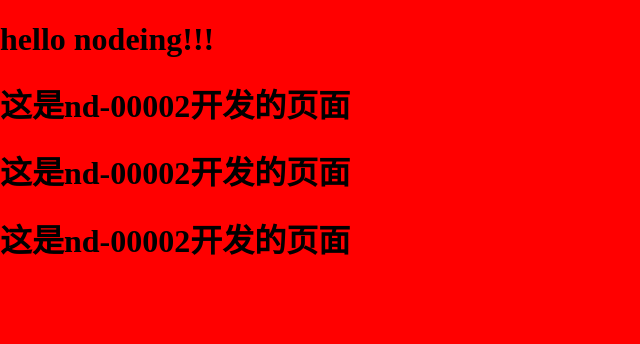
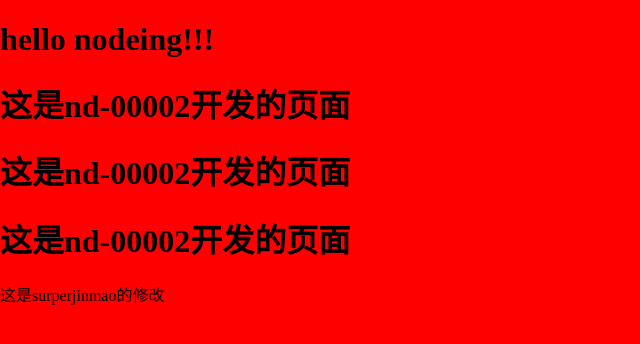
Before and after one commit to nodeing666/git-demo2, a plain HTML site: page login.html in a window 1280 px wide. Shown: the whole page, without its empty margins (0-640 px from the left). Drawn offline with Linux system fonts and the light colour scheme.

Commit message:
'修复2'

```diff
--- a/login.html
+++ b/login.html
@@ -18,5 +18,6 @@
     <h1>这是nd-00002开发的页面</h1>
     <h1>这是nd-00002开发的页面</h1>
     <h1>这是nd-00002开发的页面</h1>
+    <p>这是surperjinmao的修改</p>
 </body>
 </html>
```
